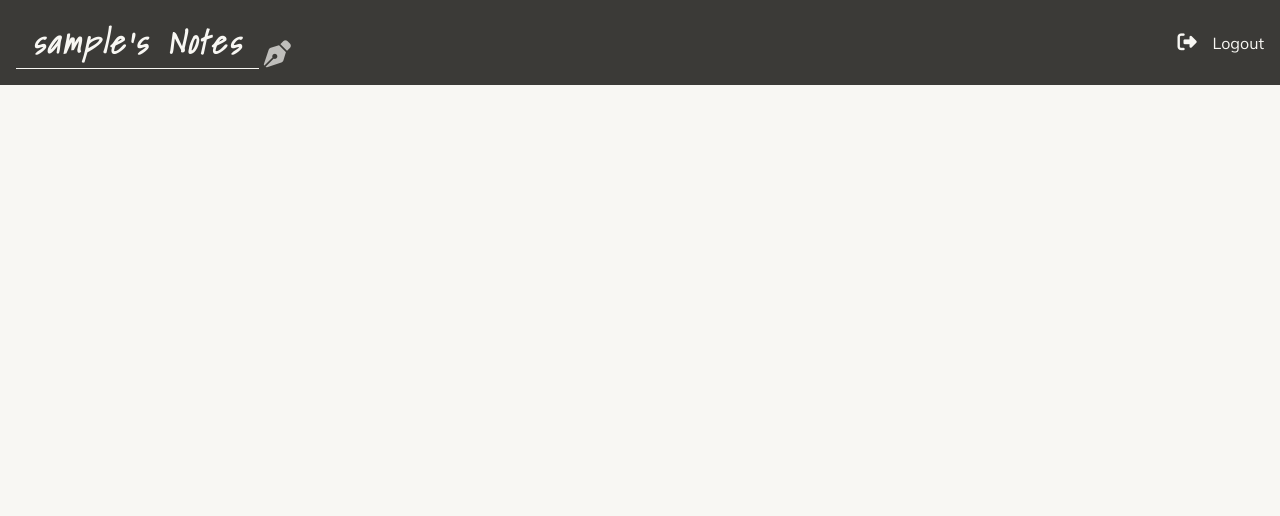
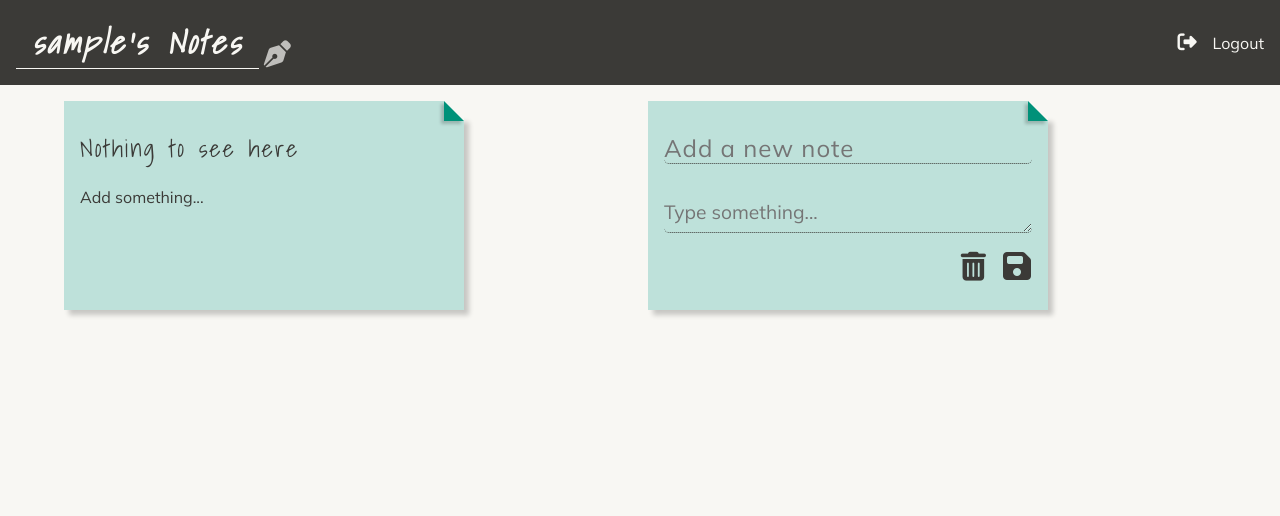
Before and after one commit to EliSacch/myNotes, a Flask app: page / in a window 1280 px wide. Shown: the top 516 px of the page. Run offline with Flask 3, Linux system fonts and the light colour scheme; the visitor is signed in with stand-in values (Sample User, id 1); data that the repository does not hold is empty; some libraries are stand-ins or nearby versions.

Commit message:
Add note forms

```diff
--- a/app/routes.py
+++ b/app/routes.py
@@ -212,6 +212,7 @@ def logout():
 def index():
     notes = db.session.scalars(db.select(Note)).all()
     data = [note.to_dict() for note in notes]
+    print("DARA", data)
     return render_template("index.html", page_title="Dashboard", notes=data)
 
 
--- /dev/null
+++ b/static/css/modules/forms.css
@@ -0,0 +1,137 @@
+/* --------------------------- Forms */
+
+#errorMsg {
+    color: var(--clr-error);
+}
+
+.form-wrapper {
+    width: 90%;
+    max-width: 600px;
+    margin: 1em auto;
+    padding: 1em 3em;
+    border-radius: 12px;
+    background-color: var(--clr-secondary);
+}
+
+.form-wrapper h1 {
+    font-weight: 600;
+    text-align: center;
+    margin-bottom: var(--spacing-m);
+}
+
+.form-wrapper a {
+    color: var(--clr-ternary);
+}
+
+/* .list-item {
+    display: flex;
+    gap: 1em;
+} */
+
+.form-control {
+    margin-bottom: var(--spacing-l);
+}
+
+.form-control.is-invalid li {
+    color: var(--clr-error);
+}
+
+.form-control.is-invalid input {
+    border-bottom: 1px solid var(--clr-error);
+}
+
+.form-wrapper form input {
+    width: 100%;
+    border: none;
+    border-bottom: 1px dotted var(--clr-dark);
+    padding: var(--padding-m);
+    background-color: transparent;
+}
+
+.form-wrapper form input:focus {
+    border-bottom: 1px solid var(--clr-dark);
+    outline: none;
+}
+
+.form-wrapper form button {
+    width: 100%;
+    background-color: var(--clr-ternary);
+    color: var(--clr-primary);
+    border: none;
+    margin-top:1em;
+    padding: .5em 1em;
+    border-radius: var(--border-radius);
+    cursor: pointer;
+    font-size: 1em;
+    font-weight: 600;
+    letter-spacing: 1px;
+    transition: .5s;
+}
+
+.form-wrapper form button:hover {
+    background-color: var(--clr-dark);
+}
+
+.note-form-wrapper form {
+    display: flex;
+    flex-direction: column;
+    gap: var(--spacing-m);
+}
+
+.note-form-wrapper form input, .note-form-wrapper form textarea {
+    width: 100%;
+    border: none;
+    border-bottom: 1px dotted var(--clr-dark);
+    outline: none;
+    border-radius: var(--border-radius);
+    background-color: transparent;
+    font-size: 1em;
+}
+
+.note-form-wrapper form input.note-title {
+    font-size: 1.5em;
+    font-family: var(--font-basic);
+    letter-spacing: 1px;
+    color: var(--clr-dark);
+}
+
+.note-form-wrapper form textarea.note-content {
+    font-size: 1.2em;
+    font-family: var(--font-basic);
+    color: var(--clr-dark);
+    field-sizing: content;
+    padding-bottom: var(--padding-m);
+}
+
+.note-form-buttons {
+    display: flex;
+    justify-content: flex-end;
+    align-items: center;
+    gap: var(--spacing-l);
+    margin-top: var(--spacing-m);
+}
+
+.note-form-buttons button {
+    color: var(--clr-dark);
+    background-color: transparent;
+    border: none;
+    cursor: pointer;
+    font-size: 1.8em;
+    font-weight: 600;
+    letter-spacing: 1px;
+    transition: .3s;
+}
+
+.note-form-buttons button.note-form-button-save {
+    font-size: 2em;
+}
+
+.note-form-button-save:hover {
+    color: var(--clr-ternary);
+}
+.note-form-button-cancel:hover {
+    color: var(--clr-error);
+}
+.note-form-buttons button:hover i {
+    transform: scale(1.1);
+}
--- a/static/css/modules/header.css
+++ b/static/css/modules/header.css
@@ -100,11 +100,11 @@ header {
 }
 
 #options.options-opening {
-    animation: fadeIn 0.5s ease-in-out forwards;
+    animation: optionsFadeIn 0.5s ease-in-out forwards;
 }
 
 #options.options-closing {
-    animation: fadeOut 0.5s ease-in-out forwards;
+    animation: optionsFadeOut 0.5s ease-in-out forwards;
 }
 
 #options button {
@@ -119,7 +119,7 @@ header {
     margin-bottom: var(--spacing-l);
 }
 
-@keyframes fadeIn {
+@keyframes optionsFadeIn {
     from {
         opacity: 0;
         transform: translateY(10px);
@@ -133,7 +133,7 @@ header {
     }
 }
 
-@keyframes fadeOut {
+@keyframes optionsFadeOut {
     from {
         opacity: 1;
         transform: translateY(0);
--- a/static/css/style.css
+++ b/static/css/style.css
@@ -7,6 +7,7 @@
 /* --------------------------- Import modules */
 @import url('modules/flash-messages.css');
 @import url('modules/header.css');
+@import url('modules/forms.css');
 
 /* --------------------------- General */
 
@@ -108,81 +109,6 @@ main {
     box-shadow: -3px 3px 3px rgb(0 0 0 / 0.2);
   }
 
-
-/* --------------------------- Forms */
-
-#errorMsg {
-    color: var(--clr-error);
-}
-
-.form-wrapper {
-    width: 90%;
-    max-width: 600px;
-    margin: 1em auto;
-    padding: 1em 3em;
-    border-radius: 12px;
-    background-color: var(--clr-secondary);
-}
-
-.form-wrapper h1 {
-    font-weight: 600;
-    text-align: center;
-    margin-bottom: var(--spacing-m);
-}
-
-.form-wrapper a {
-    color: var(--clr-ternary);
-}
-
-.list-item {
-    display: flex;
-    gap: 1em;
-}
-
-.form-control {
-    margin-bottom: var(--spacing-l);
-}
-
-.form-control.is-invalid li {
-    color: var(--clr-error);
-}
-
-.form-control.is-invalid input {
-    border-bottom: 1px solid var(--clr-error);
-}
-
-form input {
-    width: 100%;
-    border: none;
-    border-bottom: 1px dotted var(--clr-dark);
-    padding: var(--padding-m);
-    background-color: transparent;
-}
-
-form input:focus {
-    border-bottom: 1px solid var(--clr-dark);
-    outline: none;
-}
-
-form button {
-    width: 100%;
-    background-color: var(--clr-ternary);
-    color: var(--clr-primary);
-    border: none;
-    margin-top:1em;
-    padding: .5em 1em;
-    border-radius: var(--border-radius);
-    cursor: pointer;
-    font-size: 1em;
-    font-weight: 600;
-    letter-spacing: 1px;
-    transition: .5s;
-}
-
-form button:hover {
-    background-color: var(--clr-dark);
-}
-
 /* --------------------------- Media queries */
 
 @media screen and (max-width: 400px) {
--- a/templates/addNote.html
+++ /dev/null
@@ -1,6 +0,0 @@
-{% extends "form.html" %}
-
-    {% block noteContent %}
-    <label for="content">Content:</label><br>
-    <input type="text" id="content" name="content">
-    {% endblock %}
--- a/templates/base.html
+++ b/templates/base.html
@@ -37,6 +37,7 @@
             {% endif %}
         </nav>
 
+        {% if current_user.is_authenticated %}
         <nav id="options-nav">
             <button id="options-toggler" aria-label="Open options" aria-controls="options" aria-expanded="false"><i class="fa-solid fa-plus"></i></button>
             <ul id="options">
@@ -44,6 +45,13 @@
                 <li><button class="center-items"><i class="fa-solid fa-list"></i> </button></li>
             </ul>
         </nav>
+        {% endif %}
     </header>
+    {% with messages = get_flashed_messages(with_categories=true) %}
+    {{ flash_messages(messages=messages, category=category if category else "info") }}
+    {% endwith %}
+
+    {% block content %}
+    {% endblock %}
 </body>
 </html>
--- /dev/null
+++ b/templates/components/noNotesNote.html
@@ -0,0 +1,5 @@
+{% from "components/noteWrapper.html" import note_wrapper %}
+
+{% macro noNotesNote() %}
+    {{ note_wrapper(title="Nothing to see here", content="Add something...") }}
+{% endmacro %}
--- /dev/null
+++ b/templates/components/noteActions.html
@@ -0,0 +1,3 @@
+<span>{{ note.CreatedAt }}</span>
+<button class="edit-btn" aria-label="edit"><i class="fa-solid fa-pencil"></i></button>
+<button class="delete-btn" aria-label="delete"><i class="fa-solid fa-trash-can"></i></button>
--- /dev/null
+++ b/templates/components/noteWithForm.html
@@ -0,0 +1,5 @@
+{% from "components/noteWrapper.html" import note_wrapper %}
+
+{% macro noteWithForm(note) %}
+{{ note_wrapper(content=note.Form) }}
+{% endmacro %}
--- /dev/null
+++ b/templates/components/noteWrapper.html
@@ -0,0 +1,19 @@
+{% macro note_wrapper(title, content, footer) %}
+<div class="note">
+    {% if title %}
+    <h2 class="note-title">
+        {{ title }}
+    </h2>
+    {% endif %}
+    {% if content %}
+    <div class="note-body">
+        {{ content }}
+    </div>
+    {% endif %}
+    {% if footer %}
+    <div class="note-footer">
+        {{ footer }}
+    </div>
+    {% endif %}
+</div>
+{% endmacro %}
--- /dev/null
+++ b/templates/form/noteForm.html
@@ -0,0 +1,26 @@
+{% macro noteForm(action) %}
+<div class="note-form-wrapper">
+
+    <form id="addNew" action="{{action}}" method="POST">
+        <p id="errorMsg"></p>
+        <input label="title" type="text" id="title" name="title" class="note-title" placeholder="Add a new note" required><br>
+        <textarea
+        id="content"
+        name="content"
+        class="note-content"
+        placeholder="Type something..."
+        maxlength="255"
+        ></textarea>
+
+        <div class="note-form-buttons">
+            <button type="button" aria-label="Cancel" class="note-form-button-cancel">
+                <i class="fa-solid fa-trash-can"></i>
+            </button>
+
+            <button type="submit" aria-label="Save" class="note-form-button-save">
+                <i class="fa-solid fa-floppy-disk"></i>
+            </button>
+        </div>
+    </form>
+</div>
+{% endmacro %}
--- a/templates/index.html
+++ b/templates/index.html
@@ -1,3 +1,7 @@
+{% from "components/noteWrapper.html" import note_wrapper %}
+{% from "components/noNotesNote.html" import noNotesNote %}
+{% from "components/noteWithForm.html" import noteWithForm %}
+{% from "form/noteForm.html" import noteForm %}
 
 {% extends "base.html" %}
 
@@ -5,43 +9,20 @@
 
 <main>
 
-    {% if notes == None %}
-        <h1> No notes yet</h1>
+    {% if not notes %}
+        {{ noNotesNote() }}
     {% else %}
         {% for note in notes %}
+            {{ note_wrapper(note) }}
+        {% endfor %}
+    {% endif %}
 
-            <div class="note">
-                <h2 class="note-title">
-                    {{ note.Title }}
-                </h2>
-                <div class="note-body">
-                {% if note.List == True %}
-                    {% for item in note.Content %}
-                    <p>{{ item.checked }}</br>
-                    {{ item.content }}</p>
-                    {% endfor %}
-                {% else %}
-                    <p>{{ note.Content[0].content }}</p>
-                {% endif %}
-                </div>
-                <div class="note-footer">
-                    <span>{{ note.CreatedAt }}</span>
-                    <button class="edit-btn" aria-label="edit"><i class="fa-solid fa-pencil"></i></button>
-                    <button class="delete-btn" aria-label="delete"><i class="fa-solid fa-trash-can"></i></button>
-                </div>
-            </div>
-        {% else %}
-        <div class="note">
-            <h2 class="note-title">
-                No notes yet
-            </h2>
-            <div class="note-body">
-                <p>Please add a new note</p>
-            </div>
-        </div>
+    {{ noteWithForm({
+        "Title": "",
+        "Form": noteForm("addNew")
+    })
+}}
 
-      {% endfor %}
-    {% endif %}
 
 </main>
 {% endblock %}
```
Also changed, not shown: templates/components/noteWithContent.html (added, +14 -0 lines), templates/form.html (deleted, +0 -18 lines).
